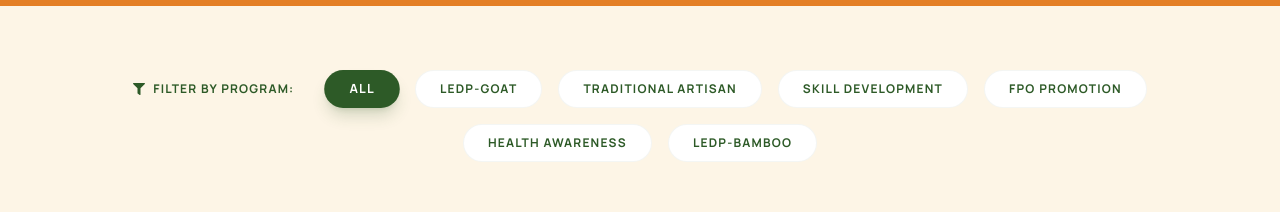
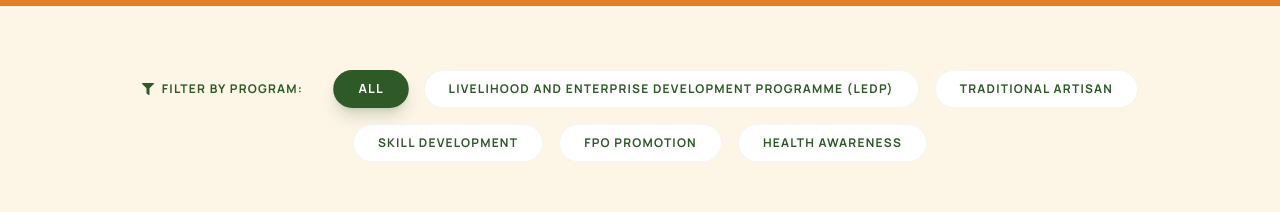
Before and after one commit to anisthdev/mission-ngo, a React (Vite) app: page /impact-stories in a window 1280 px wide. Shown: the part 541-753 px from the top of the page. Built offline with nearby package versions, Linux system fonts and the light colour scheme; grey boxes are pictures that could not be loaded.

Commit message:
fix: standardize LEDP programme naming across data files

```diff
--- a/src/data/projectsList.js
+++ b/src/data/projectsList.js
@@ -100,7 +100,7 @@ export const projectsList = [
   { year: "2022-23", activity: "EDP", agency: "Director of Industries, Govt. of Odisha", status: "Completed" },
   { year: "2022-23", activity: "Formation & Promotion of FPO under CSS", agency: "NABCONS", status: "Ongoing" },
   { year: "2022-23", activity: "Jal Jeevan Mission", agency: "CED, Dept of PR&DW, Govt. of Odisha", status: "Completed" },
-  { year: "2022-23", activity: "LEDP on Goat Rearing", agency: "NABARD", status: "Ongoing" },
+  { year: "2022-23", activity: "Livelihood and Enterprise Development Programme (LEDP)", agency: "NABARD", status: "Ongoing" },
   { year: "2022-23", activity: "MEDP on mushroom", agency: "NABARD", status: "Completed" },
   { year: "2022-23", activity: "MEDP on Beekeeping", agency: "NABARD", status: "Completed" },
   { year: "2022-23", activity: "MEDP on masonry", agency: "NABARD", status: "Completed" },
--- a/src/data/storiesData.js
+++ b/src/data/storiesData.js
@@ -5,7 +5,7 @@ export const successStories = [
     title: "Rising from the Roots",
     name: "Shanti Devi",
     location: "Dhenkanal District",
-    category: "LEDP-Goat",
+    category: "Livelihood and Enterprise Development Programme (LEDP)",
     story: "Starting with just two goats provided through the LEDP program, Shanti has now expanded her livestock to a herd of fifteen, ensuring a stable monthly income for her family.",
     impact: "300% Increase in Household Income",
     image: "/images/assets/livelihood-5.jpeg",
@@ -125,7 +125,7 @@ export const successStories = [
     title: "The Bamboo Architect",
     name: "Suresh Majhi",
     location: "Dhenkanal",
-    category: "LEDP-Bamboo",
+    category: "Livelihood and Enterprise Development Programme (LEDP)",
     story: "Suresh transformed his traditional bamboo weaving skills into a modern craft business after receiving training in product design and quality improvement.",
     impact: "Sustainable Artisan Micro-enterprise",
     image: "/images/assets/artisan-1.jpg",
```
